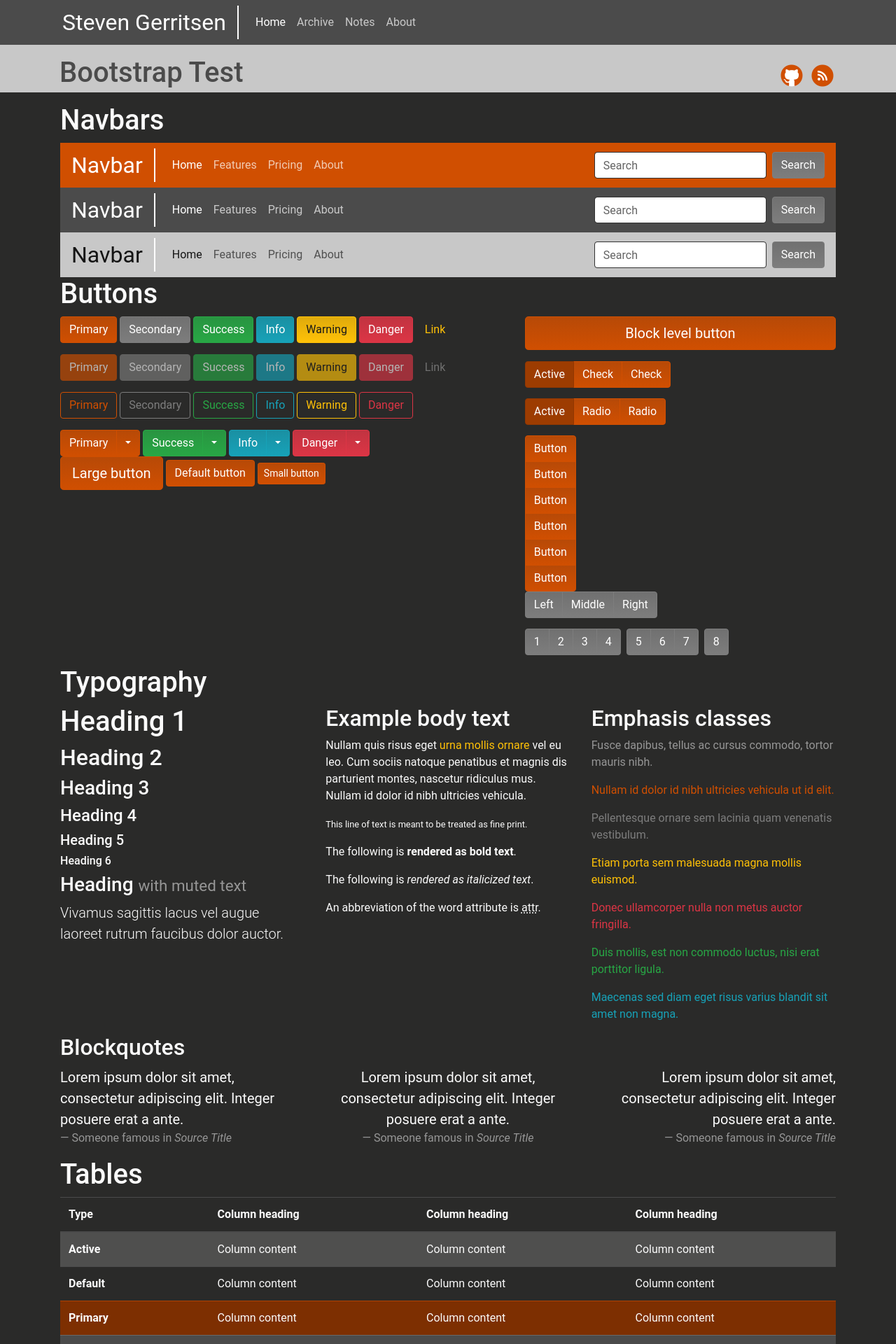
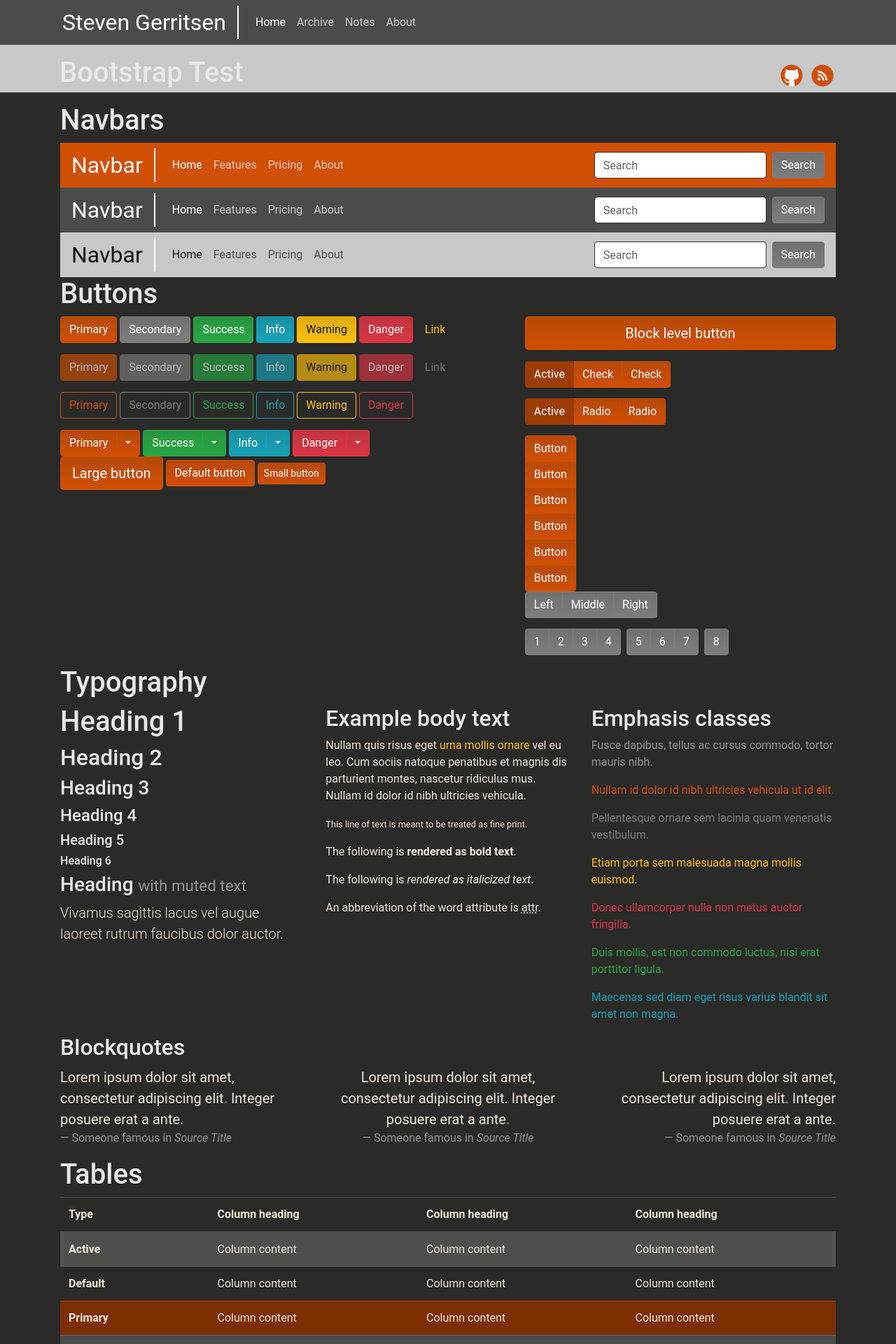
Before and after one commit to Steeff0/steeff0.github.io, a Jekyll site: the page built from pages/bootstrap-test.html, in a window 1280 px wide. Shown: the top 1920 px of the page at 70% size. Built offline with Jekyll 4.4.1, drawn with Linux system fonts in a browser that asks for light colours; some web fonts are replaced.

Commit message:
Change title-bar

```diff
--- a/_sass/_bootstrap-variables.scss
+++ b/_sass/_bootstrap-variables.scss
@@ -40,7 +40,7 @@ $enable-responsive-font-sizes:                true !default;
 // Settings for the `<body>` element.
 
 $body-bg:                   #2a2a29 !default;
-$body-color:                $gray-100 !default;
+$body-color:                #f0e7d5 !default;
 
 
 // Links
@@ -69,6 +69,8 @@ $box-shadow-lg:               0 1rem 3rem rgba($white, .175) !default;
 // stylelint-disable value-keyword-case
 $font-family-sans-serif:      "Droid Sans", Roboto, "Helvetica Neue", Arial, "Noto Sans", sans-serif, "Apple Color Emoji", "Segoe UI Emoji", "Segoe UI Symbol", "Noto Color Emoji" !default;
 $font-family-monospace:       "Source Code Pro", monospace !default;
+
+$headings-color:              #e8e8e8 !default;
 
 $text-muted:                  $gray-400 !default;
 
```
